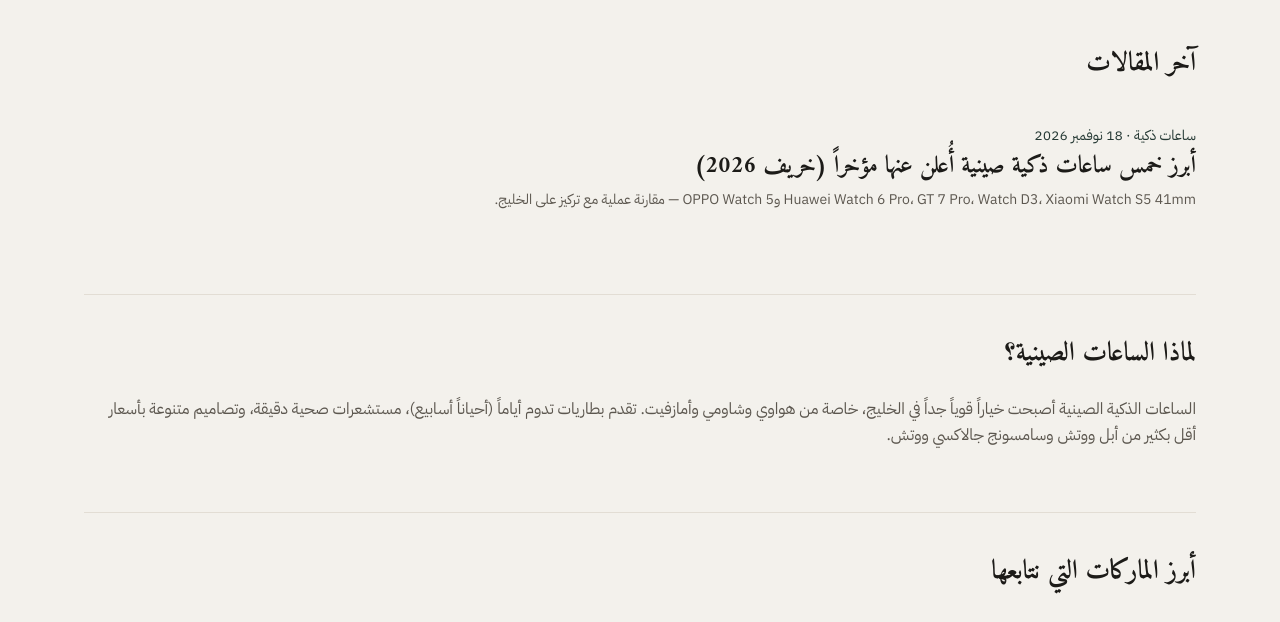
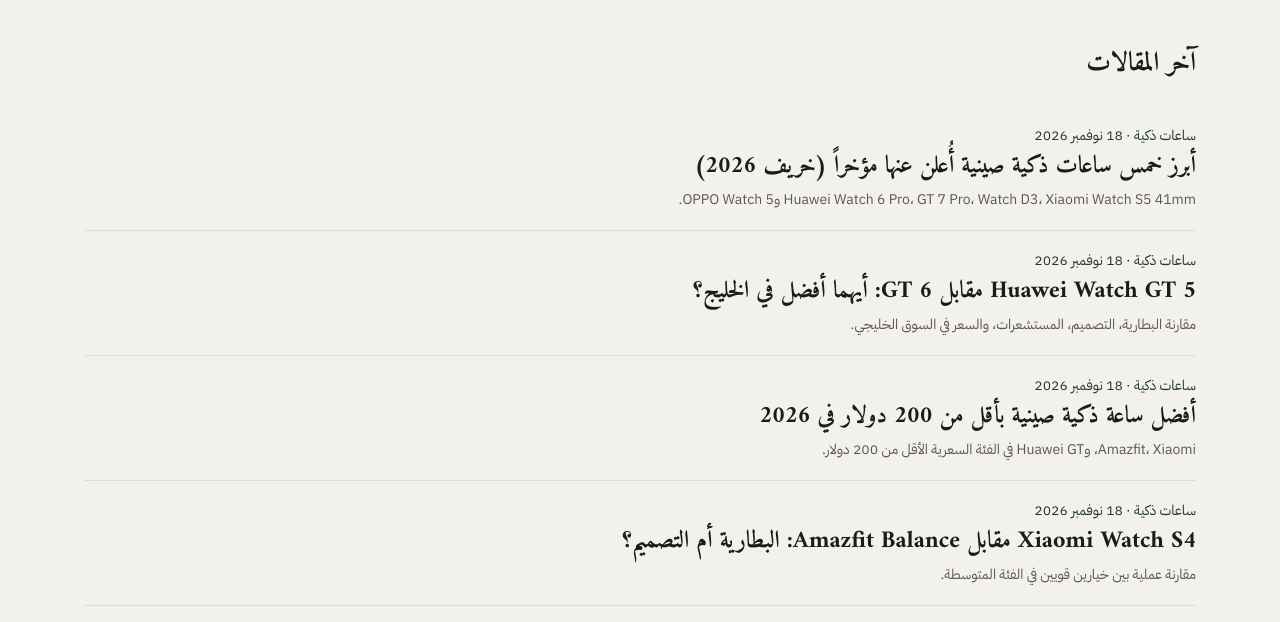
Before and after one commit to al3nkboot/midroid5G, a plain HTML site: page watches/index.html in a window 1280 px wide. Shown: the part 285-907 px from the top of the page. Drawn offline with Linux system fonts and the light colour scheme.

Commit message:
Update watches section with 4 new articles

```diff
--- a/watches/index.html
+++ b/watches/index.html
@@ -22,7 +22,11 @@
 <section class="mt-12">
 <h2 class="section-title">آخر المقالات</h2>
 <ul class="mt-6 divide-y divide-line">
-<li class="py-5"><a class="group block" href="../p/abrz-khams-sa3at-dhakia-2026.html"><p class="text-sm text-accent">ساعات ذكية · 18 نوفمبر 2026</p><p class="mt-1 font-display text-2xl font-bold text-ink group-hover:text-accent">أبرز خمس ساعات ذكية صينية أُعلن عنها مؤخراً (خريف 2026)</p><p class="mt-2 text-sm text-muted">Huawei Watch 6 Pro، GT 7 Pro، Watch D3، Xiaomi Watch S5 41mm وOPPO Watch 5 — مقارنة عملية مع تركيز على الخليج.</p></a></li>
+<li class="py-5"><a class="group block" href="../p/abrz-khams-sa3at-dhakia-2026.html"><p class="text-sm text-accent">ساعات ذكية · 18 نوفمبر 2026</p><p class="mt-1 font-display text-2xl font-bold text-ink group-hover:text-accent">أبرز خمس ساعات ذكية صينية أُعلن عنها مؤخراً (خريف 2026)</p><p class="mt-2 text-sm text-muted">Huawei Watch 6 Pro، GT 7 Pro، Watch D3، Xiaomi Watch S5 41mm وOPPO Watch 5.</p></a></li>
+<li class="py-5"><a class="group block" href="../p/huawei-gt-5-vs-gt-6.html"><p class="text-sm text-accent">ساعات ذكية · 18 نوفمبر 2026</p><p class="mt-1 font-display text-2xl font-bold text-ink group-hover:text-accent">Huawei Watch GT 5 مقابل GT 6: أيهما أفضل في الخليج؟</p><p class="mt-2 text-sm text-muted">مقارنة البطارية، التصميم، المستشعرات، والسعر في السوق الخليجي.</p></a></li>
+<li class="py-5"><a class="group block" href="../p/best-chinese-watch-under-200.html"><p class="text-sm text-accent">ساعات ذكية · 18 نوفمبر 2026</p><p class="mt-1 font-display text-2xl font-bold text-ink group-hover:text-accent">أفضل ساعة ذكية صينية بأقل من 200 دولار في 2026</p><p class="mt-2 text-sm text-muted">Amazfit، Xiaomi، وHuawei GT في الفئة السعرية الأقل من 200 دولار.</p></a></li>
+<li class="py-5"><a class="group block" href="../p/xiaomi-s4-vs-amazfit-balance.html"><p class="text-sm text-accent">ساعات ذكية · 18 نوفمبر 2026</p><p class="mt-1 font-display text-2xl font-bold text-ink group-hover:text-accent">Xiaomi Watch S4 مقابل Amazfit Balance: البطارية أم التصميم؟</p><p class="mt-2 text-sm text-muted">مقارنة عملية بين خيارين قويين في الفئة المتوسطة.</p></a></li>
+<li class="py-5"><a class="group block" href="../p/huawei-watch-d-series.html"><p class="text-sm text-accent">ساعات ذكية · 18 نوفمبر 2026</p><p class="mt-1 font-display text-2xl font-bold text-ink group-hover:text-accent">Huawei Watch D Series: أفضل ساعة لقياس ضغط الدم؟</p><p class="mt-2 text-sm text-muted">سلسلة D المتخصصة في قياس ضغط الدم بكُفّة هوائية.</p></a></li>
 </ul>
 </section>
 
```
